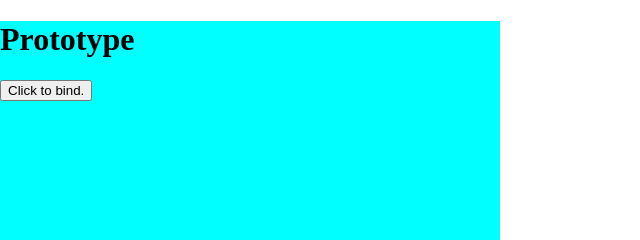
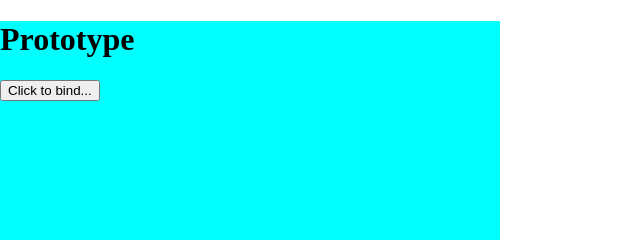
Before and after one commit to Nitinrk9/MERN-interview, a plain HTML site: page index.html in a window 1280 px wide. Shown: the top 240 px of the page, 0-640 px from the left. Drawn offline with Linux system fonts and the light colour scheme.

Commit message:
conflict created by adding one more dot after bind text

```diff
--- a/index.html
+++ b/index.html
@@ -12,7 +12,7 @@
   <body>
     <div id="container">
       <h1>Prototype</h1>
-      <button id="btn">Click to bind.</button>
+      <button id="btn">Click to bind...</button>
     </div>
   </body>
 </html>
```
